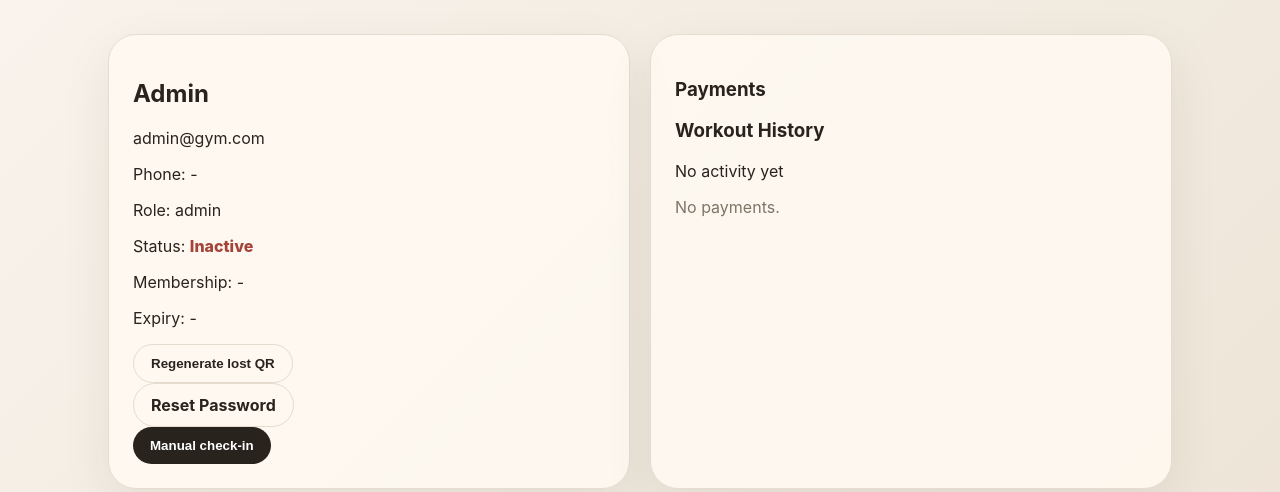
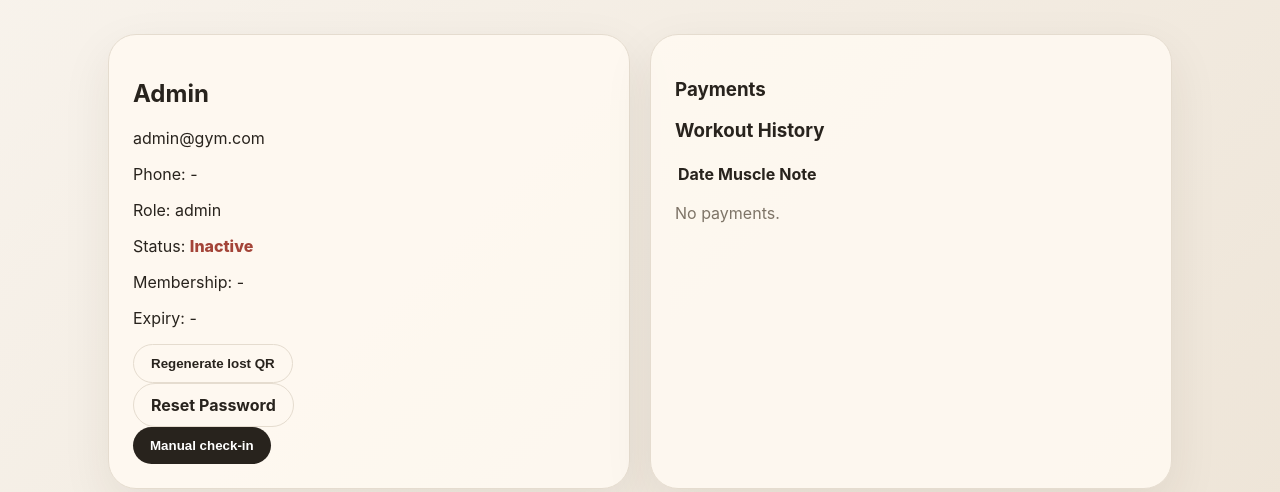
Before and after one commit to XONEDAYS/OFFWHITE, a Flask app: page /admin/member/1 in a window 1280 px wide. Shown: the part 57-549 px from the top of the page. Run offline with Flask 3, Linux system fonts and the light colour scheme; a user stored in the database is signed in; data comes from the database, SQL or seed files in the repository; data that the repository does not hold is empty.

Commit message:
delete the if condition

```diff
--- a/templates/member_detail.html
+++ b/templates/member_detail.html
@@ -1,7 +1,7 @@
 {% extends 'base.html' %}{% block content %}<div class="split"><div class="card"><h2>{{user.name}}</h2><p>{{user.email}}</p><p>Phone: {{user.phone or '-'}}</p><p>Role: {{user.role}}</p><p>Status: <span class="status {{'good' if user.membership_expiry and user.membership_expiry>now else 'bad'}}">{{'Active' if user.membership_expiry and user.membership_expiry>now else 'Inactive'}}</span></p><p>Membership: {{user.membership_type or '-'}}</p><p>Expiry: {{user.membership_expiry or '-'}}</p><form method="post" action="{{url_for('regenerate_qr',user_id=user.id)}}"><button class="btn ghost">Regenerate lost QR</button></form>{% if current_user.role == 'admin' %}<a class="btn ghost" href="{{url_for('admin_reset_password',user_id=user.id)}}">Reset Password</a>{% endif %}<form method="post" action="{{url_for('manual_checkin',user_id=user.id)}}"><button class="btn">Manual check-in</button></form></div><div class="card"><h3>Payments</h3>
 <h3>Workout History</h3>
 
-{% if checkin %}
+
 <table>
 <tr>
     <th>Date</th>
@@ -17,7 +17,5 @@
 </tr>
 {% endfor %}
 </table>
-{% else %}
-<p>No activity yet</p>
-{% endif %}
+
 {% for p in payments %}<div class="row"><span>{{p.ref}} · {{plans[p.plan].name}} · ฿{{p.amount}}</span><b>{{p.status}}</b></div>{% else %}<p class="hint">No payments.</p>{% endfor %}</div></div>{% endblock %}
```
